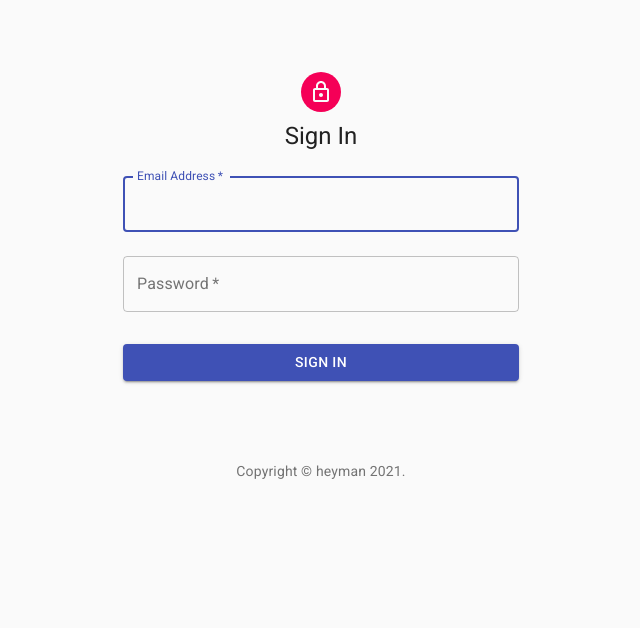
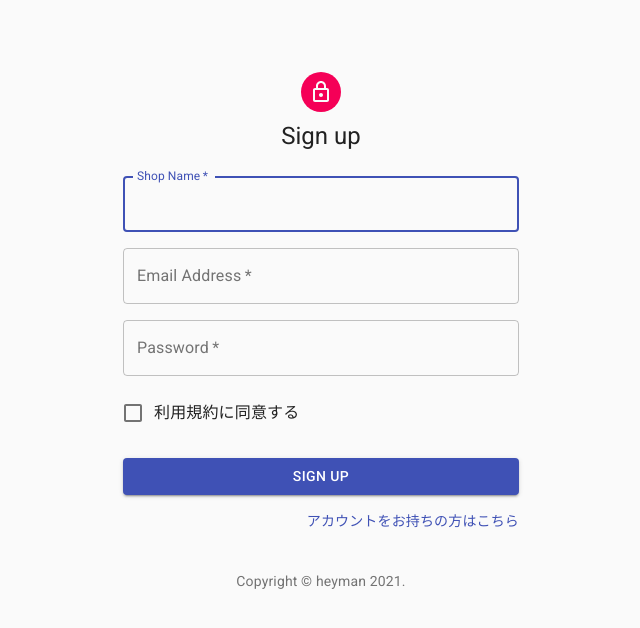
Before and after one commit to tellad-dev/heyman, a React (Create React App) app: page /signup in a window 1280 px wide. Before the commit this address led to /signin. Shown: the top 628 px of the page, without its empty margins (319-959 px from the left). Built offline with nearby package versions, Linux system fonts and the light colour scheme.

Commit message:
Signup画面追加

```diff
--- a/src/Router.tsx
+++ b/src/Router.tsx
@@ -1,6 +1,7 @@
 import React from 'react'
 import { BrowserRouter, Route, Switch, Redirect } from 'react-router-dom'
 import Signin from './pages/signin'
+import Signup from './pages/signup'
 import Customer from './pages/customer'
 import CustomerShow from './pages/customer/show'
 
@@ -10,6 +11,9 @@
       <Switch>
         <Route exact path="/signin">
           <Signin />
+        </Route>
+        <Route exact path="/signup">
+          <Signup />
         </Route>
         <Route exact path="/customer">
           <Customer />
--- /dev/null
+++ b/src/pages/signup.tsx
@@ -0,0 +1,121 @@
+import React from 'react'
+import Avatar from '@material-ui/core/Avatar'
+import Button from '@material-ui/core/Button'
+import CssBaseline from '@material-ui/core/CssBaseline'
+import TextField from '@material-ui/core/TextField'
+import FormControlLabel from '@material-ui/core/FormControlLabel'
+import Checkbox from '@material-ui/core/Checkbox'
+import Link from '@material-ui/core/Link'
+import Grid from '@material-ui/core/Grid'
+import Box from '@material-ui/core/Box'
+import LockOutlinedIcon from '@material-ui/icons/LockOutlined'
+import Typography from '@material-ui/core/Typography'
+import { makeStyles } from '@material-ui/core/styles'
+import Container from '@material-ui/core/Container'
+
+function Copyright() {
+  return (
+    <Typography variant="body2" color="textSecondary" align="center">
+      {'Copyright © '}
+      <Link color="inherit">heyman</Link> {new Date().getFullYear()}
+      {'.'}
+    </Typography>
+  )
+}
+
+const useStyles = makeStyles(theme => ({
+  paper: {
+    marginTop: theme.spacing(8),
+    display: 'flex',
+    flexDirection: 'column',
+    alignItems: 'center',
+  },
+  avatar: {
+    margin: theme.spacing(1),
+    backgroundColor: theme.palette.secondary.main,
+  },
+  form: {
+    width: '100%', // Fix IE 11 issue.
+    marginTop: theme.spacing(3),
+  },
+  submit: {
+    margin: theme.spacing(3, 0, 2),
+  },
+}))
+
+const Signup: React.FC = () => {
+  const classes = useStyles()
+
+  return (
+    <Container component="main" maxWidth="xs">
+      <CssBaseline />
+      <div className={classes.paper}>
+        <Avatar className={classes.avatar}>
+          <LockOutlinedIcon />
+        </Avatar>
+        <Typography component="h1" variant="h5">
+          Sign up
+        </Typography>
+        <form className={classes.form} noValidate>
+          <Grid container spacing={2}>
+            <Grid item xs={12}>
+              <TextField
+                autoComplete="fname"
+                name="shopName"
+                variant="outlined"
+                required
+                fullWidth
+                id="shopName"
+                label="Shop Name"
+                autoFocus
+              />
+            </Grid>
+            <Grid item xs={12}>
+              <TextField
+                variant="outlined"
+                required
+                fullWidth
+                id="email"
+                label="Email Address"
+                name="email"
+                autoComplete="email"
+              />
+            </Grid>
+            <Grid item xs={12}>
+              <TextField
+                variant="outlined"
+                required
+                fullWidth
+                name="password"
+                label="Password"
+                type="password"
+                id="password"
+                autoComplete="current-password"
+              />
+            </Grid>
+            <Grid item xs={12}>
+              <FormControlLabel
+                control={<Checkbox value="allowExtraEmails" color="primary" />}
+                label="利用規約に同意する"
+              />
+            </Grid>
+          </Grid>
+          <Button type="submit" fullWidth variant="contained" color="primary" className={classes.submit}>
+            Sign Up
+          </Button>
+          <Grid container justify="flex-end">
+            <Grid item>
+              <Link href="/signin" variant="body2">
+                アカウントをお持ちの方はこちら
+              </Link>
+            </Grid>
+          </Grid>
+        </form>
+      </div>
+      <Box mt={5}>
+        <Copyright />
+      </Box>
+    </Container>
+  )
+}
+export default Signup
```
